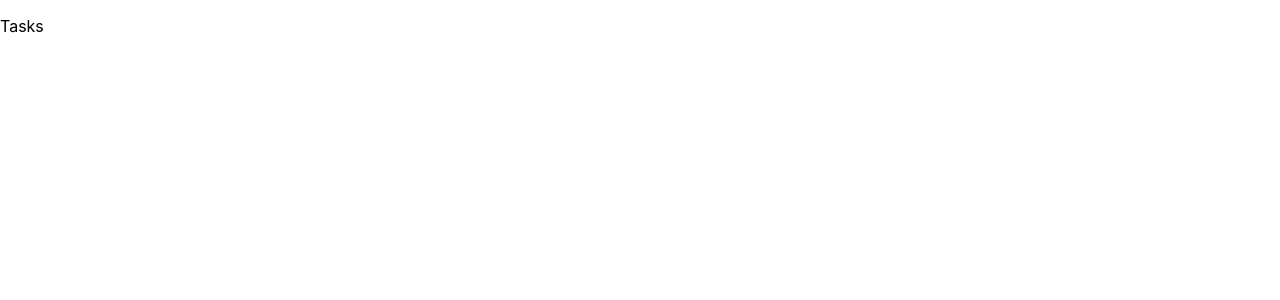
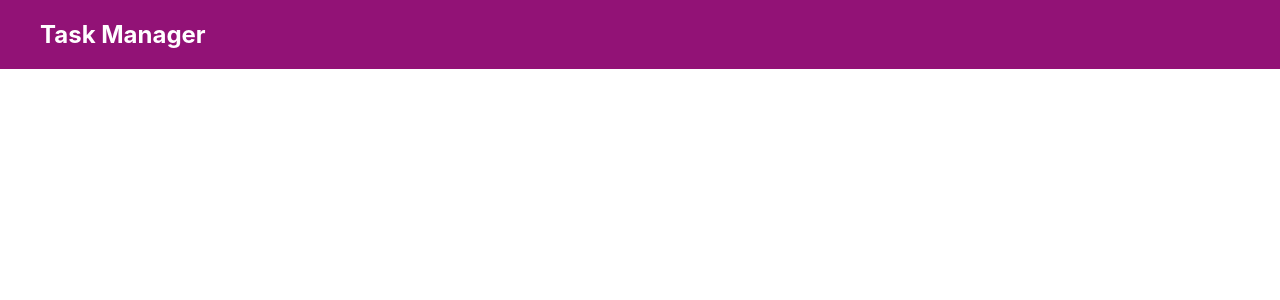
Before and after one commit to LaizaBertelli/ebytr-front, a React (Create React App) app: page /tasks in a window 1280 px wide. Shown: the top 300 px of the page. Built offline with nearby package versions, Linux system fonts and the light colour scheme; sample sign-in values are in the browser's storage.

Commit message:
feat: redirect to login if not logged in

```diff
--- a/src/Pages/Login.jsx
+++ b/src/Pages/Login.jsx
@@ -28,6 +28,7 @@ function Login() {
     if (token) {
       setIsLogged(true);
       localStorage.setItem('token', token);
+      localStorage.setItem('logged', true);
     }
   };
 
--- a/src/Pages/Tasks.jsx
+++ b/src/Pages/Tasks.jsx
@@ -1,8 +1,18 @@
-import React from 'react';
+import React, { useEffect } from 'react';
+import { useNavigate } from 'react-router-dom';
+import Header from '../Components/Header';
 
 function Tasks() {
+  const navigate = useNavigate();
+  useEffect(() => {
+    const isLogged = JSON.parse(localStorage.getItem('logged'));
+    if (!isLogged) navigate('/');
+    console.log(isLogged);
+  });
   return (
-    <p>Tasks</p>
+    <div>
+      <Header />
+    </div>
   );
 }
 
```
